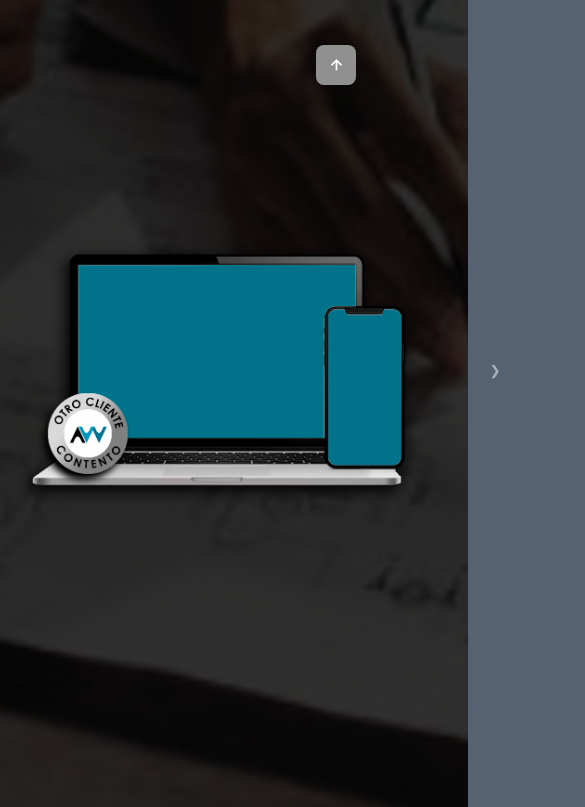
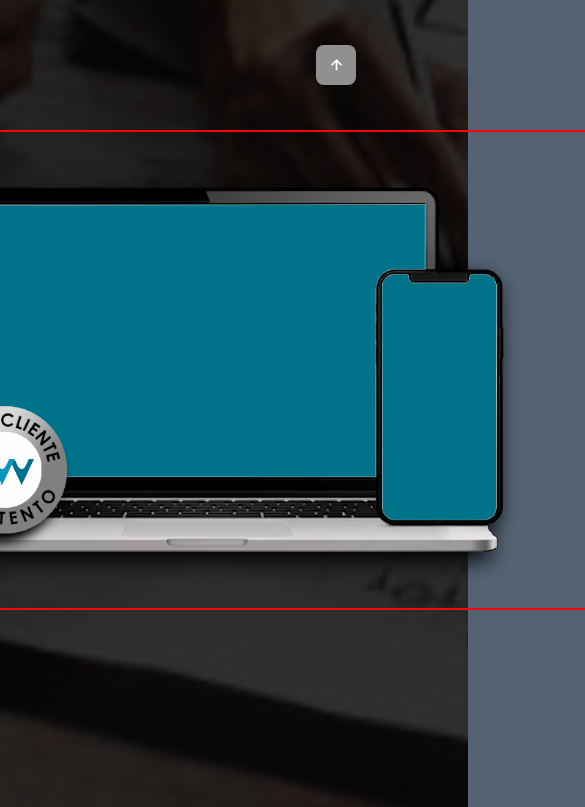
Before and after one commit to francoeromero/arqweb, a website: page index.html in a window 390 px wide. Shown: the part 725-1532 px from the top of the page, 585 px wide, since content can reach past the window. Drawn offline with nearby package versions, Linux system fonts and the light colour scheme.

Commit message:
responsive

```diff
--- a/css/demo-page.css
+++ b/css/demo-page.css
@@ -636,7 +636,11 @@ form textarea{
 		width: 100%;
 	}
 	.home-webs{
-		width: 120%;
+		width: 100vh;
+		border: 2px solid red;
+		display: flex;
+		align-items: center;
+		justify-content: center;
 	}
 	.about{
 		grid-template-columns: 1fr;
```
